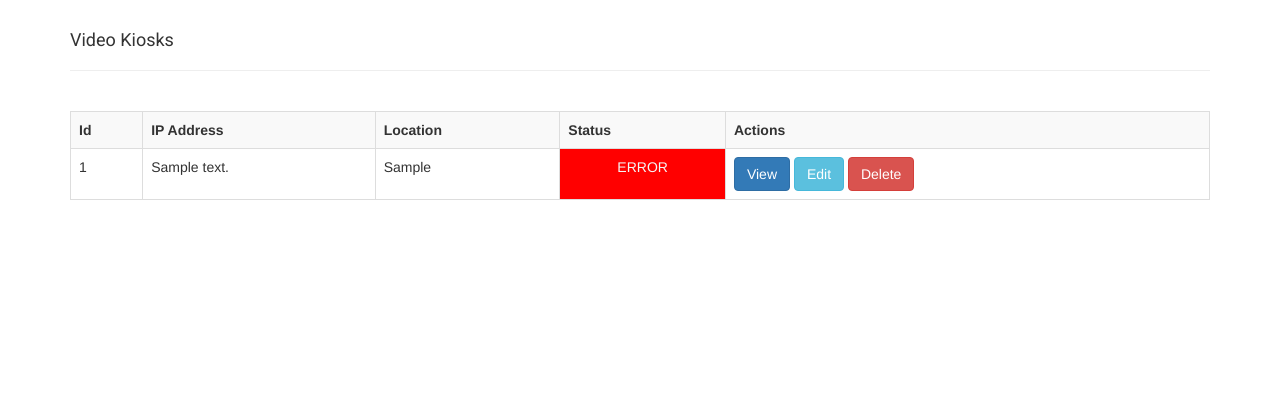
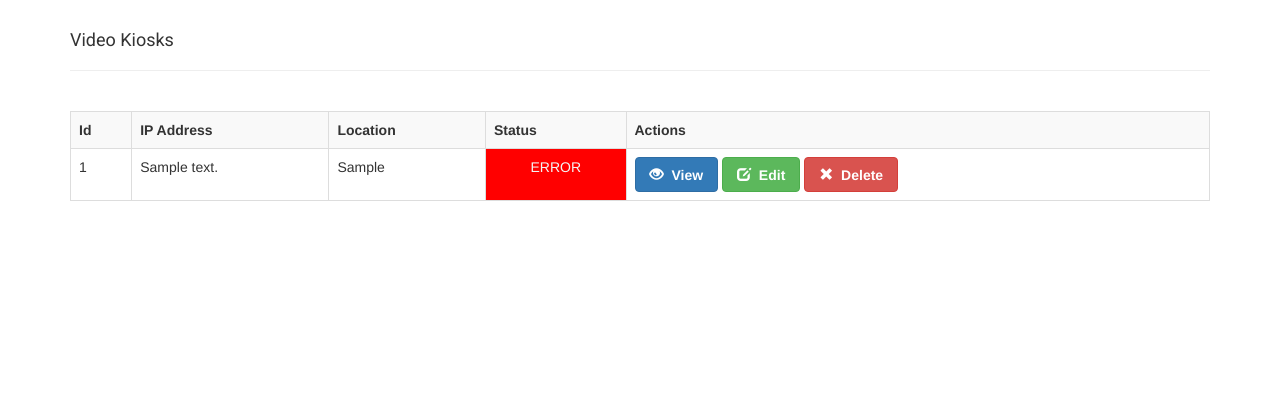
Before and after one commit to MrExeter/battleship_video_controller, a Flask app: page /kiosks in a window 1280 px wide. Shown: the part 90-490 px from the top of the page. Run offline with Flask 2, Linux system fonts and the light colour scheme; a user stored in the database is signed in; tables that the repository leaves empty hold one stand-in row (values such as "Sample post"); some libraries are stand-ins or nearby versions.

Commit message:
Optimized imports, cleaned up

```diff
--- a/app/auth/templates/login.html
+++ b/app/auth/templates/login.html
@@ -15,6 +15,6 @@
         {{ wtf.quick_form(form) }}
     </div>
 
-    {{ csrf_token() }}
+{#    {{ csrf_token() }}#}
 
 {% endblock %}
--- a/app/kiosk/models.py
+++ b/app/kiosk/models.py
@@ -5,10 +5,9 @@
 @time - 2:21 PM
 '''
 
+import requests
+
 from app import db
-from sqlalchemy.dialects import postgresql
-from datetime import datetime
-import requests
 
 
 class Kiosk(db.Model):
--- a/app/kiosk/templates/kiosk_detail.html
+++ b/app/kiosk/templates/kiosk_detail.html
@@ -79,12 +79,16 @@
                             {% endif %}
 
                             <td>
+                                {% if movie.currently_playing=='False' %}
                                     <a href="{{ url_for('main.loop_video', kiosk_id=kiosk.id, movie_id=movie.id) }}">
                                         <button  class="btn btn-success"  label="Loop Video" name="Loop">Loop video</button>
                                     </a>
+                                {% endif %}
+                                {% if movie.currently_playing=='True' %}
                                     <a href="{{ url_for('main.stop_loop_video', kiosk_id=kiosk.id) }}">
                                         <button  class="btn btn-danger"  label="Stop" name="Stop">Stop Loop</button>
                                     </a>
+                                {% endif %}
 
                             </td>
                         </tr>
--- a/app/kiosk/templates/kiosk_list.html
+++ b/app/kiosk/templates/kiosk_list.html
@@ -32,18 +32,30 @@
                         {% endif %}
 
                         <td>
-                            <a href="{{ url_for('main.kiosk_detail', kiosk_id=kiosk.id)}}" class="btn btn-primary">
-                                View
+{#                            <a href="{{ url_for('main.kiosk_detail', kiosk_id=kiosk.id)}}" class="btn btn-primary">#}
+{#                                View#}
+{#                            </a>#}
+                            <a href="{{ url_for('main.kiosk_detail', kiosk_id=kiosk.id)}}" class="btn btn-primary a-btn-slide-text">
+                                <span class="glyphicon glyphicon-eye-open" aria-hidden="true"></span>
+                                <span><strong>View</strong></span>
                             </a>
 
-                            <a href="{{ url_for('main.edit_kiosk', kiosk_id=kiosk.id) }}" class="btn btn-group-sm btn-info">
-                                Edit
+{#                            <a href="{{ url_for('main.edit_kiosk', kiosk_id=kiosk.id) }}" class="btn btn-group-sm btn-info">#}
+{#                                Edit#}
+{#                            </a>#}
+                            <a href="{{ url_for('main.edit_kiosk', kiosk_id=kiosk.id) }}" class="btn btn-success a-btn-slide-text">
+                                <span class="glyphicon glyphicon-edit" aria-hidden="true"></span>
+                                <span><strong>Edit</strong></span>
                             </a>
 
-                            <a href="{{ url_for('main.delete_kiosk', kiosk_id=kiosk.id) }}" class="btn btn-group-sm btn-danger">
-                                Delete
+{#                            <a href="{{ url_for('main.delete_kiosk', kiosk_id=kiosk.id) }}" class="btn btn-group-sm btn-danger">#}
+{#                                Delete#}
+{#                            </a>#}
+
+                            <a href="{{ url_for('main.delete_kiosk', kiosk_id=kiosk.id) }}" class="btn btn-danger a-btn-slide-text">
+                                <span class="glyphicon glyphicon-remove" aria-hidden="true"></span>
+                                <span><strong>Delete</strong></span>
                             </a>
-
 
                         </td>
                     </tr>
--- a/run.py
+++ b/run.py
@@ -4,7 +4,6 @@
 @date - 01-Mar-2018
 @time - 2:05 PM
 '''
-from flask import session
 
 from app import create_app, db
 from app.auth.models import User
```
Also changed, not shown: app/auth/routes.py (+0 -8 lines), app/kiosk/routes.py (+3 -4 lines). Lines whose indentation alone changed are shown as unchanged.
